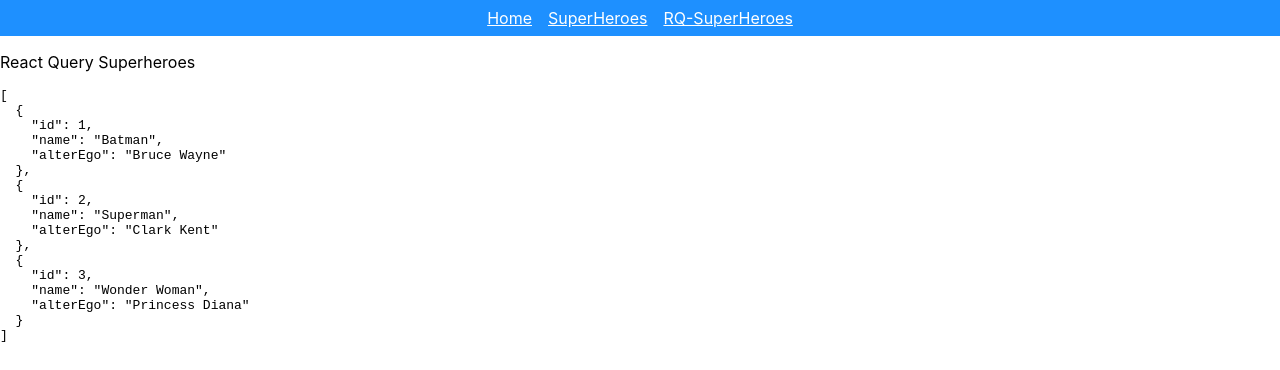
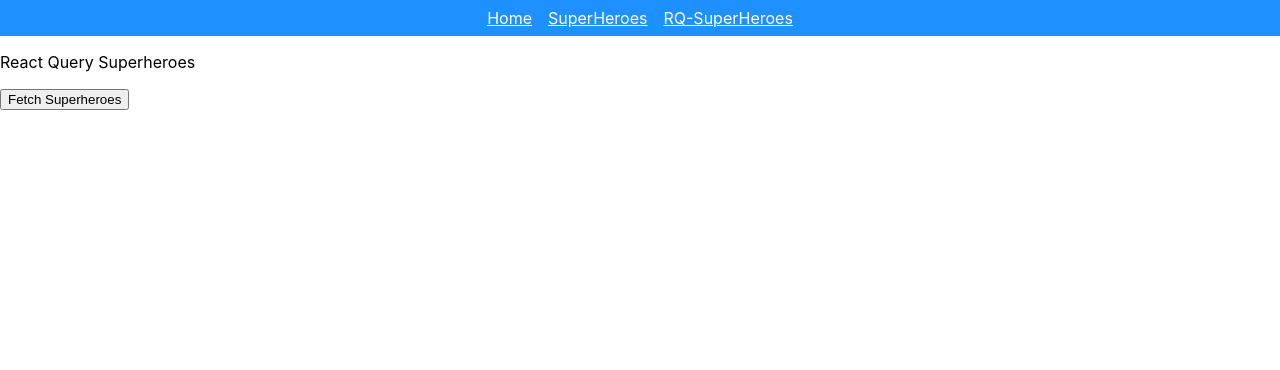
Before and after one commit to JavaScriptForEverything/react-query-demo, a React (Create React App) app: page /rq-superheroes in a window 1280 px wide. Shown: the top 370 px of the page. Built offline with nearby package versions, Linux system fonts and the light colour scheme; data requests are answered from the project's data file.

Commit message:
fetch on button click

```diff
--- a/src/pages/rqSuperHeroes.js
+++ b/src/pages/rqSuperHeroes.js
@@ -4,13 +4,9 @@ import Layout from '../layout'
 
 const getSuperHeroes = async() => axios.get('http://localhost:5000/superheroes')
 
-const RQSuperHeroesPage = () => {
-	const { isLoading, data, isError, error } = useQuery('superheroes-key', getSuperHeroes, {
-		// cacheTime: 1000 * 60 * 5, 		// Refetch after given time in background
-		// staleTime: 1000 * 30, 				// it prevent fetch immediately, face after 30 sec.
-		// refetchOnMount: true,
-		// refetchInterval: 2000
-
+const RQSuperHeroesPage = () => { 			// 	(2)
+	const { isLoading, data, isError, error, refetch } = useQuery('superheroes-key', getSuperHeroes, {
+		enabled: false, 	// step-1. disable auto fetch on mount
 	})
 
 
@@ -20,6 +16,8 @@ const RQSuperHeroesPage = () => {
 	return (
 		<Layout>
 			<p>React Query Superheroes</p>
+			<button onClick={refetch}>Fetch Superheroes</button>
+							{/* (3) */}
 
 			<pre>
 				{JSON.stringify(data?.data, null, 2)}
```
